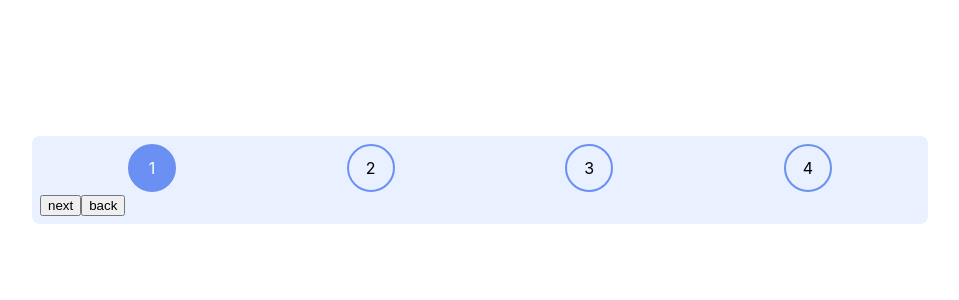
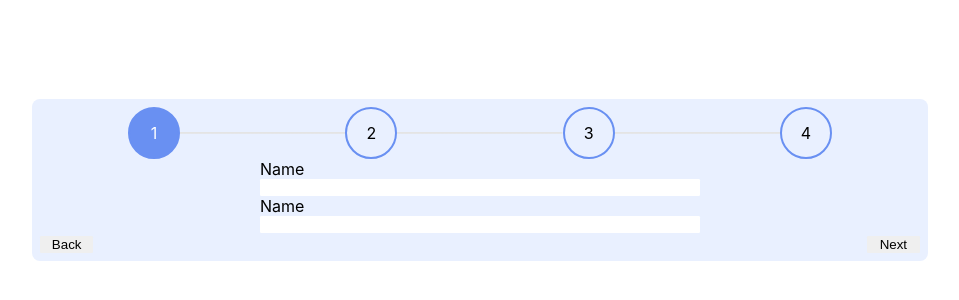
Before and after one commit to Elias-Traunbauer/school_collab, a Next.js app: page /assignment_wizard in a window 1280 px wide. Shown: the part 220-520 px from the top of the page, without its empty margins (160-1119 px from the left). Built offline with nearby package versions, Linux system fonts and the light colour scheme.

Commit message:
wizard remake and some content

```diff
--- a/components/file_upload.js
+++ b/components/file_upload.js
@@ -94,6 +94,7 @@ const File_Upload =  ({handleFilesUpdated,handleAcceptedFiles,title,edittmode =
                         {
                             edittmode ?
                             (<>
+                                <div className={styles.extentionContainer}>
                                 <div className={styles.dropdown}>
                                     <button onClick={handleDropDownOnClick} className={styles.dropbtn}>Extentions</button>
                                     <div className={styles.dropdownContent}>
@@ -103,6 +104,7 @@ const File_Upload =  ({handleFilesUpdated,handleAcceptedFiles,title,edittmode =
                                             </a>})}
                                             <input onKeyUp={(e) => addItem(e)} id='fileExtentionInput' placeholder='new Extention'></input>
                                     </div>
+                                </div>
                                 </div>
                             </>)
                             :
--- a/pages/assignment_wizard.js
+++ b/pages/assignment_wizard.js
@@ -4,23 +4,18 @@ import { object } from 'prop-types';
 export default function AssignmentWizzard(){
 
     let currentIndex = 0;
-    const positions = [styles.position0,styles.position1,styles.position2,styles.position3];
 
     function nextSection(){
         const items = document.querySelectorAll('.'+styles.wizzardContainer + ' ul li');
-        const line = document.getElementById('line');
+        const lines = document.querySelectorAll('.'+styles.wizardLine);
+
         if(currentIndex >= items.length-1)
         return;
 
-        if(currentIndex-2 >= 0)
-            line.classList.remove(positions[currentIndex]);
-            line.classList.add(positions[currentIndex+1]);
-
-        setTimeout(() => {
             items[currentIndex].classList.remove(styles.active);
             currentIndex++;
             items[currentIndex].classList.add(styles.active);
-        }, 900)
+            lines[currentIndex-1].classList.add(styles.activeLine);
 
 
 
@@ -28,15 +23,15 @@ export default function AssignmentWizzard(){
 
     function previousSection(){
         const items = document.querySelectorAll('.'+styles.wizzardContainer + ' ul li');
+        const lines = document.querySelectorAll('.'+styles.wizardLine);
         if(currentIndex <= 0)
         return;
-
-            line.classList.remove(positions[currentIndex]);
-            line.classList.add(positions[currentIndex-1]);
 
         items[currentIndex].classList.remove(styles.active);
         currentIndex--;
         items[currentIndex].classList.add(styles.active);
+        lines[currentIndex].classList.remove(styles.activeLine);
+
     }
 
 
@@ -46,14 +41,27 @@ export default function AssignmentWizzard(){
             <div className={styles.wizzardContainer}>
                 <ul>
                     <li className={styles.active}>1</li>
+                    <div className={styles.wizardLine}></div>
                     <li>2</li>
+                    <div className={styles.wizardLine}></div>
                     <li>3</li>
+                    <div className={styles.wizardLine}></div>
                     <li>4</li>
                 </ul>
-                <div id='line' className={styles.wizardLine}></div>
-                <div>
-                    <button onClick={nextSection}>next</button>
-                    <button onClick={previousSection}>back</button>
+                <div className={(styles.wizardContent,styles.displayContent)}>
+                    <form>
+                        <div className={styles.inputContainer}>
+                            <label>Name</label>
+                            <input></input>
+                        </div>
+                        <label>Name</label>
+                        <input></input>
+
+                    </form>
+                    <div>
+                        <button onClick={nextSection} className={styles.btnNext}>Next</button>
+                        <button onClick={previousSection} className={styles.btnback}>Back</button>
+                    </div>
                 </div>
             </div>
         </div>
--- a/styles/assignment.module.css
+++ b/styles/assignment.module.css
@@ -45,8 +45,8 @@
   padding: 1em;
   border-radius: 1em;
   font-size: .9em;
-  background-color: #E9F0FF;
-  color: black;
+  background-color: #181818;
+  color: rgb(255, 255, 255);
   display: flex;
   flex-direction: column;
 }
@@ -70,7 +70,7 @@
   flex-direction: column;
 }
 .fileuploadfield{
-  border: 2px dashed red;
+  border: 2px dashed rgb(49, 49, 49);
   width: 50%;
   text-align: center;
   height: 50%;
@@ -116,15 +116,20 @@
 }
 
 .edithead p{
-  color: green;
+  color: rgb(3, 230, 3);
 }
 
 
 .wrapper{
   width: 45%;
-  background: rgb(255, 255, 255);
+  background: #181818;
+  color: #fff;
   border-radius: 1em;
   padding: 2em;
+}
+
+.wrapper:hover{
+  background-color: #202020;
 }
 
 .headerContainer{
@@ -135,14 +140,14 @@
 }
 
 .fileExtention{
-  color: #404040;
+  color: #ffffff;
   text-align: center;
   opacity: .5;
   margin: 0;
 }
 
 .wrapper header{
-  color: #6990F2;
+  color: purple;
   font-weight: 600;
   font-size: 1.6em;
   text-align: center;
@@ -152,7 +157,7 @@
   cursor: pointer;
   margin: 1em 0;
   border-radius: .5em;
-  border: 2px dashed #6990F2;
+  border: 2px dashed purple;
   height: 10em;
   justify-content: center;
   align-items: center;
@@ -160,78 +165,8 @@
 }
 
 .fileinput label{
-  color: black;
+  color: rgb(255, 255, 255);
   opacity: 0.5;
-}
-
-.fileinput section .row{
-  margin-bottom: 10px;
-  background: #E9F0FF;
-  list-style: none;
-  padding: 15px 20px;
-  border-radius: 5px;
-  display: flex;
-  align-items: center;
-  justify-content: space-between;
-}
-
-.fileinput section .row i{
-  color: #6990F2;
-  font-size: 30px;
-}
-
-
-.fileinput section .details span{
-  font-size: 14px;
-}
-
-.progressarea .row .content{
-  width: 100%;
-  margin-left: 15px;
-}
-.progressarea .details{
-  display: flex;
-  align-items: center;
-  margin-bottom: 7px;
-  justify-content: space-between;
-}
-.progressarea .content .progress-bar{
-  height: 6px;
-  width: 100%;
-  margin-bottom: 4px;
-  background: #fff;
-  border-radius: 30px;
-}
-
-.uploadedarea{
-  max-height: 232px;
-  overflow-y: scroll;
-}
-.uploadedarea.onprogress{
-  max-height: 150px;
-}
-.uploadedarea::-webkit-scrollbar{
-  width: 0px;
-}
-.uploadedarea .row .content{
-  display: flex;
-  align-items: center;
-}
-.uploadedarea .row .details{
-  display: flex;
-  margin-left: 15px;
-  flex-direction: column;
-}
-.uploadedarea .row .details .size{
-  color: #404040;
-  font-size: 11px;
-}
-.uploadedarea i.fa-check{
-  font-size: 16px;
-}
-
-.fileslist li{
-  color: black;
 }
 
 .uploadfieldcontainer{
@@ -242,12 +177,13 @@
 }
 
 .activedrag{
-  background-color: rgb(231, 230, 230);
+  background-color: #404040;
+  color: #fff;
 }
 
 .filelistitem li{
-  color: black;
-  background-color: rgb(255, 255, 255);
+  color: rgb(255, 255, 255);
+  background-color: #606060;
   width: 100%;
   border-radius: .3em;
   margin-bottom: .3em;
@@ -269,13 +205,13 @@
 }
 
 .cancelbutton:hover{
-  background-color: rgba(179, 177, 177, 0.774);
+  background-color: #4040405b;
   order: 2;
 }
 
 
 .filelistitem li:hover{
-  background-color: rgba(239, 239, 239, 0.774);
+  background-color: #808080;
 }
 
 .filelistitem_close{
@@ -295,7 +231,7 @@
 
 .filelistitem{
   margin-bottom: .5em;
-  background: #E9F0FF;
+  background: #404040;
   list-style: none;
   padding: .5em .6em;
   border-radius: .5em;
@@ -415,17 +351,22 @@
 }
 
 .dropbtn {
-  background-color: rgba(192, 192, 192, 0.2);
-  color: #6990F2;
+  background-color: #202020;
+  border: 1px solid rgba(255, 255, 255, 0.295);
+  color: purple;
   padding: .7em;
   font-size: 1em;
-  border: none;
   cursor: pointer;
   border-radius: .5em;
   outline: none;
+  float: right;
+}
+.extentionContainer{
+  width: 100%;
 }
 
 .dropdown {
+  float: right !important;
   position: relative;
   display: flex;
   justify-content: center;
@@ -441,6 +382,7 @@
   border-radius: .5em;
   z-index: 1;
   padding: .5em;
+  float: right;
 }
 
 .dropdownContent a, .dropdownContent input {
@@ -488,8 +430,10 @@
 }
 
 .wizzardContainer{
- display: flex;
- flex-direction: column;
+display: flex;
+align-items: center;
+justify-content: center;
+flex-direction: column;
  background-color: #E9F0FF;
  height: auto;
  width: 70%;
@@ -498,7 +442,6 @@
 }
 
 .wizzardContainer ul{
-  align-self: center;
   width: 80%;
   height: 100%;
   display: flex;
@@ -520,41 +463,28 @@
   border: #6990F2 2px solid;
   width: 3em;
   height: 3em;
-  z-index: 1;
+  z-index: 0;
   background-color: #E9F0FF;
+  padding: 1.5em;
  }
 
  .wizardLine{
-  margin-left: 19%;
-  width: 0%;
-  height: 2px;
-  transform: translate(0,-1.5rem);
-  z-index: 0;
+  width: 80%;
+  z-index: 1;
+  height: .1rem;
   position: relative;
   color: black;
-  background-color: rgba(105,144,242,1);
+  transition: 1s;
+  background: linear-gradient(to left, rgb(228, 228, 228) 50%, #6990F2 50%) right;
+  background-size: 200%;
+  transition: 1s ease-out;
 }
 
-.position0{
-  width: 0%;
-  transition: all 1500ms cubic-bezier(0.290, 0.870, 0.160, 0.925);
-  transition-timing-function: cubic-bezier(0.290, 0.870, 0.160, 0.925);
-}
-
-.position1{
-  width: 15%;
-  transition: all 1500ms cubic-bezier(0.290, 0.870, 0.160, 0.925);
-  transition-timing-function: cubic-bezier(0.290, 0.870, 0.160, 0.925);
-}
-.position2{
-  width: 39%;
-  transition: all 1500ms cubic-bezier(0.290, 0.870, 0.160, 0.925);
-  transition-timing-function: cubic-bezier(0.290, 0.870, 0.160, 0.925);
-}
-.position3{
-  width: 63%;
-  transition: all 1500ms cubic-bezier(0.290, 0.870, 0.160, 0.925);
-  transition-timing-function: cubic-bezier(0.290, 0.870, 0.160, 0.925);
+.activeLine{
+  transition: 1s;
+  background-position: left;
+  /*transition: all 1500ms cubic-bezier(0.290, 0.870, 0.160, 0.925);
+  transition-timing-function: cubic-bezier(0.290, 0.870, 0.160, 0.925);*/
 }
 
 
@@ -562,4 +492,49 @@
   background-color: #6990F2 !important;
   color: white;
   transition: .5s;
+  transition-delay: 1s;
  }
+
+ .wizardContent{
+  display: none;
+ }
+
+.displayContent label{
+  color: black;
+}
+
+.displayContent{
+  display: flex;
+  flex-direction: column;
+  width: 100%;
+}
+
+.displayContent form{
+  margin-left: 25%;
+  display: flex;
+  flex-direction: column;
+  width: 50%;
+}
+.displayContent input,.displayContent button{
+  outline: none;
+  border: none;
+  border-radius: .1em;
+}
+
+.inputContainer{
+  display: flex;
+  flex-direction: column;
+}
+
+.displayContent button{
+  width: 4em;
+
+  margin-top: .2em;
+}
+.btnNext{
+  float: right;
+}
+
+.btnBack{
+  float: left;
+}
```
